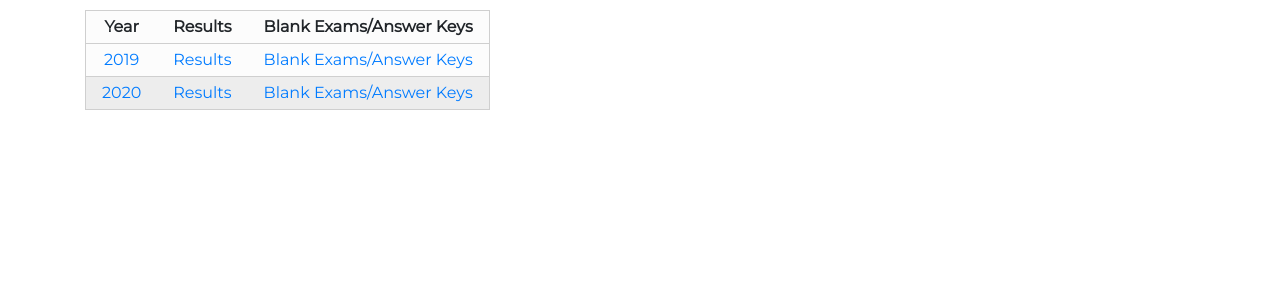
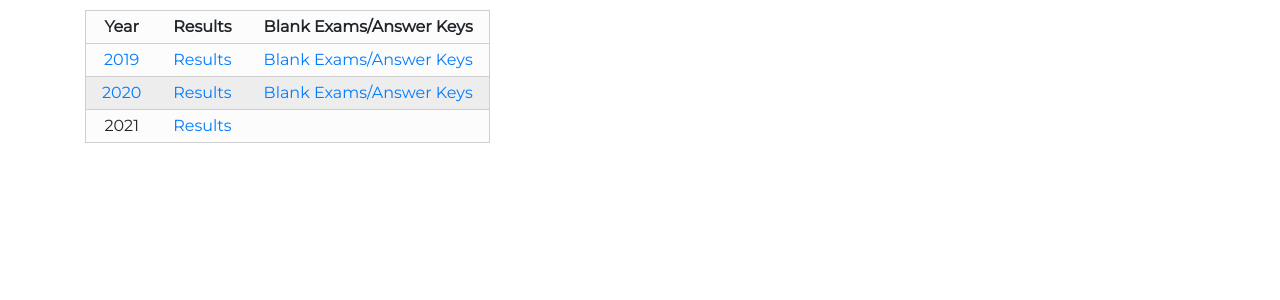
Before and after one commit to cmuscioly/cmuscioly.github.io, a Jekyll site: the page built from archive/index.md, in a window 1280 px wide. Shown: the part 177-477 px from the top of the page. Built offline with Jekyll 4.4.1, drawn with Linux system fonts in a browser that asks for light colours; nearby versions of some CDN libraries.

Commit message:
Add results link for 2021

```diff
--- a/archive/index.md
+++ b/archive/index.md
@@ -13,3 +13,4 @@ Below, you will find complete information about all of our past tournaments. Ple
 |:----:|:-------:|:-----------------------:|
 | [2019](2019/tournament/) | <a href="https://docs.google.com/spreadsheets/d/1QLLG4RMo5hvc5Fz_8nUaxWuqXLa2P0vj0pn1y0vKxV4/edit?usp=sharing" target="_blank"> Results </a> | <a href="https://drive.google.com/open?id=13SWjnjvqVwjAwoCfFdtaxUFQRRPiVlTv" target="_blank"> Blank Exams/Answer Keys </a> |
 | [2020](2020/tournament/) | <a href="/assets/results_2020.pdf" target="_blank"> Results </a> | <a href="https://drive.google.com/drive/folders/1mdQRpacRsQvtGzOFDo--k-cRGKN4yWM8?usp=sharing" target="_blank"> Blank Exams/Answer Keys </a> |
+| 2021 | <a href="https://scilympiad.com/pa-cmuso/Info/Results/009b45b0-78fd-4be4-8e67-31f6144d34e2" target="_blank"> Results </a> | |
```
